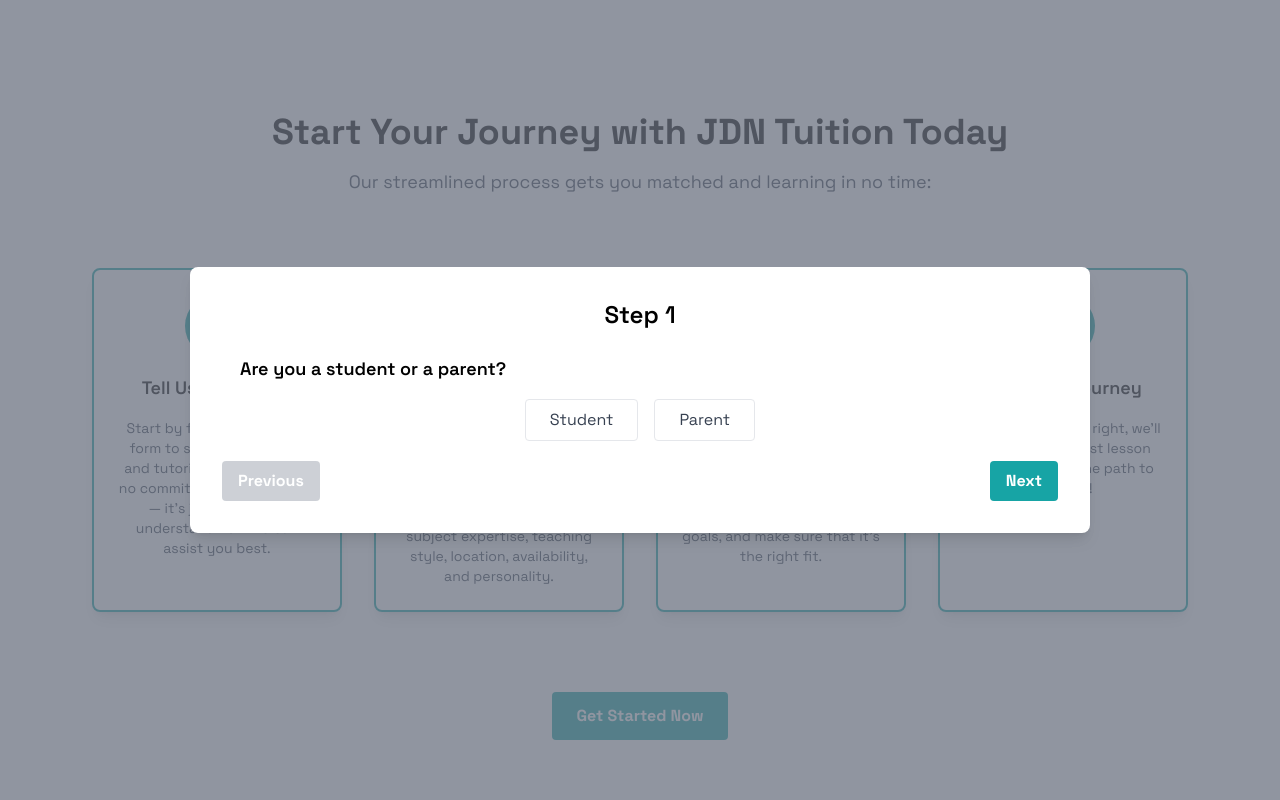
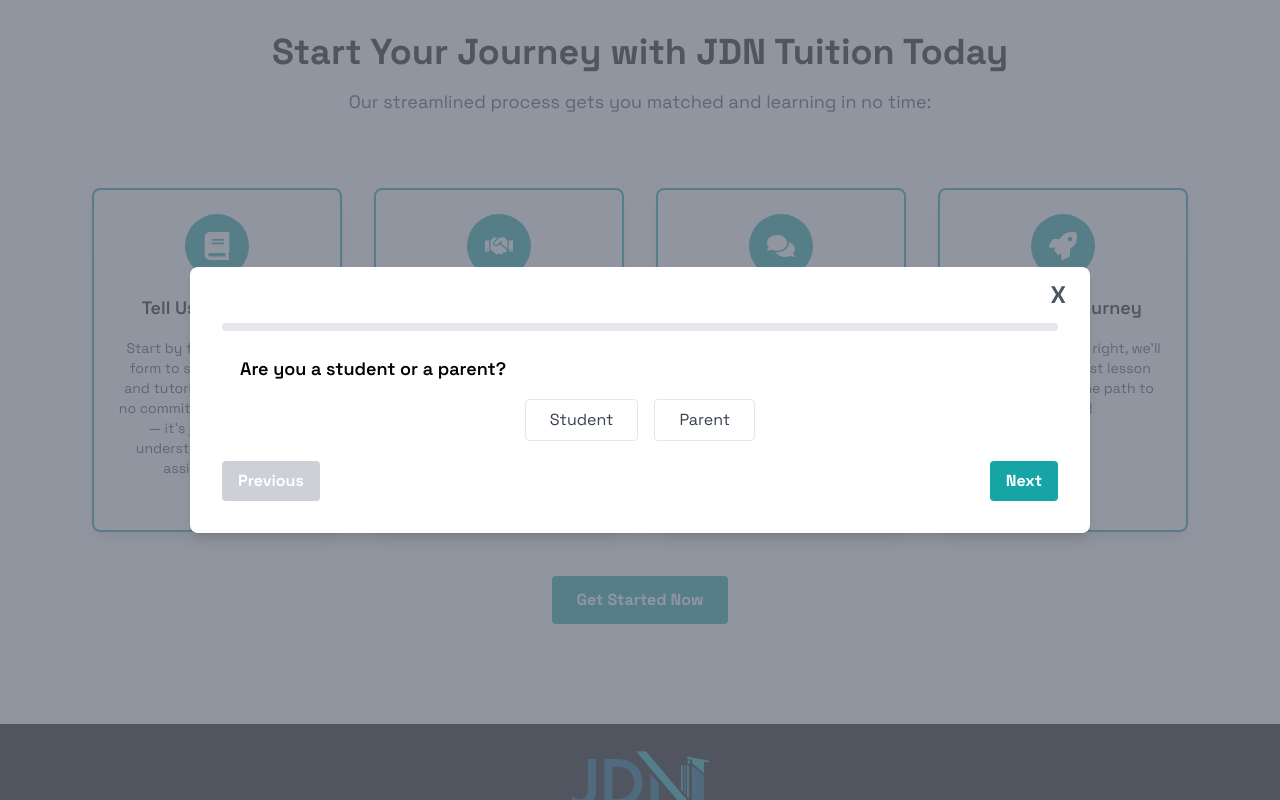
Before and after one commit to HadiaFaisal19/jdntuition, a Next.js app: page /book-now in a window 1280 px wide. Both pictures are taken after a click on the button "Get Started Now". Shown: the top 800 px of the page. Built offline with nearby package versions, Linux system fonts and the light colour scheme.

Commit message:
added the progress bar and a x button to cross the form and updated the additional details

```diff
--- a/app/book-now/page.tsx
+++ b/app/book-now/page.tsx
@@ -178,7 +178,7 @@
       parentEmail: formData.parentDetails.email,
       parentPhone: formData.parentDetails.phone,
       parentSuburb: formData.parentDetails.suburb,
-      parentRemarks: formData.parentDetails.remarks
+      parentAddDetails: formData.parentDetails.addDetails
     };
 
     // Send the form data via EmailJS
@@ -193,6 +193,40 @@
     .then(
       (response) => {
         console.log("Email sent successfully!", response);
+        setFormData({
+          userType: '',
+          grade: '',
+          selectedSubjects: [],
+          studentInfo: {
+            firstName: "",
+            lastName: "",
+            reason: "",
+            performance: "",
+            learningNeeds: "",
+          },
+          lessonDetails: {
+            type: "",
+            duration: "",
+            frequency: "",
+            availability: {
+              Monday: [],
+              Tuesday: [],
+              Wednesday: [],
+              Thursday: [],
+              Friday: [],
+              Saturday: [],
+              Sunday: [],
+            },
+          },
+          parentDetails: {
+            fname: "",
+            lname: "",
+            email: "",
+            phone: "",
+            suburb: "",
+            addDetails: "",
+          },
+        });
         // Set the step to 6 to display the thank-you message
         setStep(6);
       },
@@ -366,7 +400,7 @@
               </div>
 
               {/* Learning Needs */}
-              <div className="mb-0">
+              <div className=" mb-0">
                 <label className="font-semibold block">
                 {formData.userType === 'Student' ? 'Please provide us with an overview of your learning needs to help you match with the perfect tutor' : "Please provide us with an overview of your child's learning needs to help us match them with the perfect tutor."}
 
@@ -375,7 +409,7 @@
                   name="learningNeeds"
                   value={formData.studentInfo.learningNeeds}
                   onChange={handleInputChange}
-                  className=" border rounded w-full"
+                  className="p-2 border rounded w-full"
                   rows="4"
                   placeholder="Describe the student's learning needs here..."
                 ></textarea>
@@ -420,7 +454,7 @@
         handleLessonInputChange({
           target: {
             name: "duration",
-            value: "0 hours", // Initialize with a default value
+            value: " hours", // Initialize with a default value
           },
         });
       } else {
@@ -481,7 +515,7 @@
         handleLessonInputChange({
           target: {
             name: "frequency",
-            value: "0 times a week", // Initialize custom value with a default
+            value: " times a week", // Initialize custom value with a default
           },
         });
       } else {
@@ -671,7 +705,7 @@
 
                     {/* Right Column */}
                     <div className="bg-white p-6 rounded-lg shadow-md">
-                      <h2 className="text-xl font-semibold mb-4">User Details</h2>
+                      <h2 className="text-xl font-semibold mb-4">Student Lesson Details</h2>
                       <p className="mb-2">
                         <span className="font-semibold">Grade:</span> {formData.grade || "Not selected"}
                       </p>
@@ -686,6 +720,9 @@
                       </p>
                       <p className="mb-2">
                         <span className="font-semibold">Lesson Duration:</span> {formData.lessonDetails.duration || "Not selected"}
+                      </p>
+                      <p className="mb-2">
+                        <span className="font-semibold">Lesson Frequency:</span> {formData.lessonDetails.frequency || "Not selected"}
                       </p>
                       <div className="flex flex-col mt-4">
                         <label className="font-semibold mb-1">Additional Details:</label>
@@ -833,11 +870,48 @@
         return null;
       };
 
-
+      const handleCloseForm = () => {
+        setFormData({
+          userType: "",
+          grade: "",
+          selectedSubjects: [],
+          studentInfo: {
+            firstName: "",
+            lastName: "",
+            reason: "",
+            performance: "",
+            learningNeeds: "",
+          },
+          lessonDetails: {
+            type: "",
+            duration: "",
+            frequency: "",
+            availability: {
+              Monday: [],
+              Tuesday: [],
+              Wednesday: [],
+              Thursday: [],
+              Friday: [],
+              Saturday: [],
+              Sunday: [],
+            },
+          },
+          parentDetails: {
+            fname: "",
+            lname: "",
+            email: "",
+            phone: "",
+            suburb: "",
+            addDetails: "",
+          },
+        });
+        setStep(1);
+        setIsFormVisible(false); // Hide form after reset
+      };
 
 
   return (
-    <div className="mt-20 flex flex-col items-center w-full">
+    <div className="mt-15 flex flex-col items-center w-full">
       {/* Header Section */}
       <div className="text-center py-8 px-4">
         <h1 className="text-2xl md:text-4xl font-bold mb-4">
@@ -911,7 +985,7 @@
       </div>
 
       {/* Button Section */}
-      <div className="mt-10 py-10">
+      <div className="mt-6 py-5">
         <button
           onClick={() => setIsFormVisible(true)} // Show the form on button click
           className="bg-[#17A4A5] text-white font-bold py-3 px-6 rounded hover:bg-[#138F8F]"
@@ -922,15 +996,43 @@
 
       {/* Conditional Form Display */}
       {isFormVisible && (
+
         <div className="fixed inset-0 bg-gray-500 bg-opacity-75 flex justify-center items-center z-50">
-          <div className="bg-white p-8 rounded-lg shadow-lg w-full max-w-10xl sm:w-[700px] md:w-[800px] lg:w-[900px] overflow-auto max-h-[90vh]">
-            <h2 className="text-2xl font-semibold mb-6 text-center">Step {step}</h2>
-            <div className="flex justify-center items-center">
-      {/* Render Form Steps */}
-      <div className="w-full max-w-[800px]">
-        {renderFormStep()}
-      </div>
+<div className="bg-white p-8 rounded-lg shadow-lg w-full max-w-10xl sm:w-[700px] md:w-[800px] lg:w-[900px] overflow-auto max-h-[90vh] relative">
+    {/* Close Button */}
+    <button
+      onClick={handleCloseForm}
+      className="absolute top-1 right-4 text-2xl text-gray-600 font-bold p-2 hover:text-gray-900"
+    >
+      X
+    </button>
+  {/* Step Progress Bar */}
+  <div className="relative mb-6 mt-6 w-full">
+    <div className="w-full bg-gray-200 h-2 rounded-full">
+      <div
+        className={`h-2 rounded-full ${
+          step === 1
+            ? "bg-[#17A4A5]"
+            : step === 2
+            ? "bg-[#17A4A5] opacity-75"
+            : step === 3
+            ? "bg-[#17A4A5] opacity-60"
+            : step === 4
+            ? "bg-[#17A4A5] opacity-50"
+            : "bg-[#17A4A5] opacity-40"
+        }`}
+        style={{ width: `${(step - 1) * 25}%` }}
+      ></div>
     </div>
+  </div>
+
+  {/* Form Content */}
+  <div className="flex justify-center items-center">
+    {/* Render Form Steps */}
+    <div className="w-full max-w-[800px]">{renderFormStep()}</div>
+  </div>
+
+
 
             {/* Navigation Buttons */}
 <div className="flex justify-between mt-5">
@@ -947,8 +1049,10 @@
       disabled={
         step===5 && !formData.parentDetails.fname ||
         step===5 && !formData.parentDetails.lname ||
-        step===5 && !formData.parentDetails.email ||
-        step===5 && !formData.parentDetails.phone
+        step === 5 &&
+        (!formData.parentDetails.email || !/^[^\s@]+@[^\s@]+\.[^\s@]+$/.test(formData.parentDetails.email)) ||
+        step===5 && !formData.parentDetails.phone ||
+        step===5 && formData.lessonDetails.type==="In-person" && !formData.parentDetails.suburb
       }
 
       className="bg-[#17A4A5] text-white font-bold py-2 px-4 rounded disabled:opacity-50"
@@ -970,7 +1074,9 @@
         step ===4 && !formData.lessonDetails.type ||
         step ===4 && !formData.lessonDetails.duration ||
         step ===4 && !formData.lessonDetails.frequency ||
-        step ===4 && !formData.lessonDetails.availability
+        step ===4 && formData.lessonDetails.duration===" hours" ||
+        step ===4 && formData.lessonDetails.frequency===" times a week" ||
+        step ===4 && !Object.values(formData.lessonDetails.availability).some(day => day.length > 0)
       }
 
       className="bg-[#17A4A5] text-white font-bold py-2 px-4 rounded disabled:opacity-50"
```
